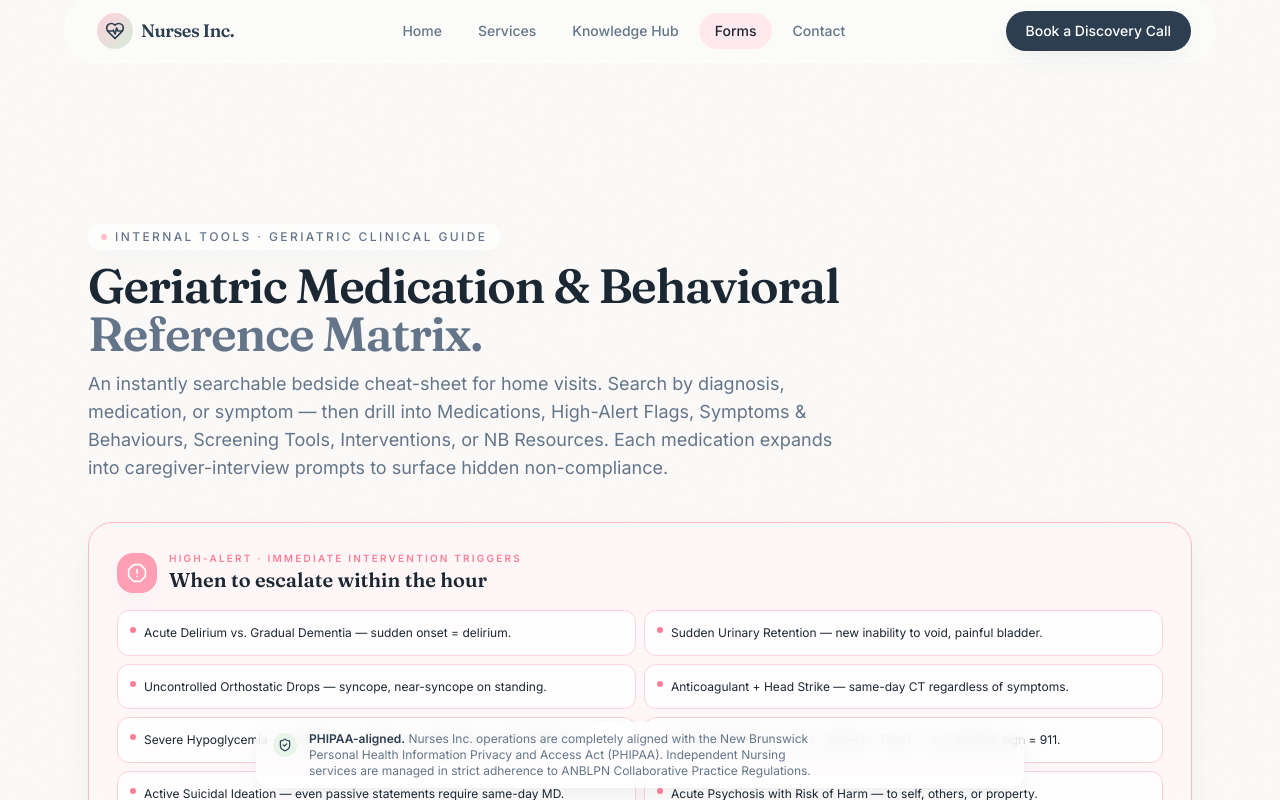
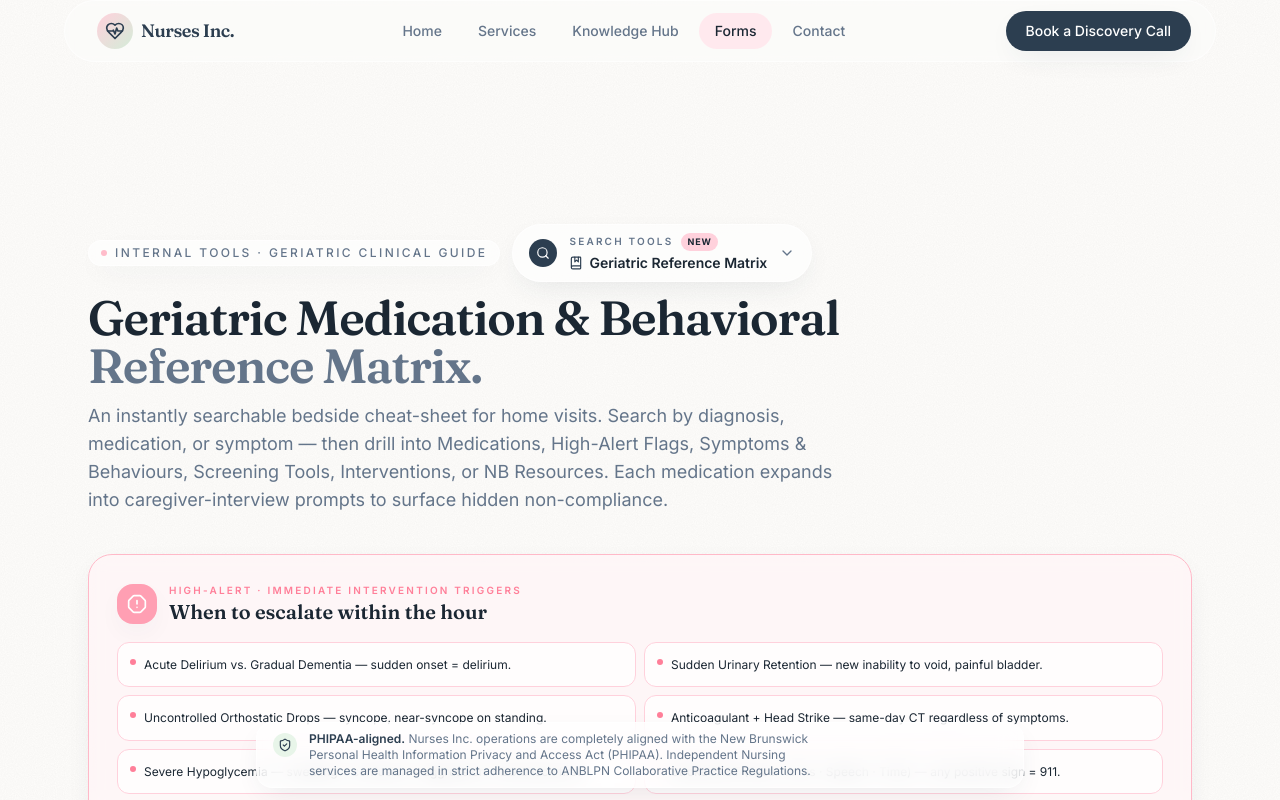
Before and after one commit to hamaouic/nursesinc, a React (Vite) app: page /forms/clinical-tools in a window 1280 px wide. Shown: the top 800 px of the page. Built offline with nearby package versions, Linux system fonts and the light colour scheme.

Commit message:
Add Search Tools dropdown pill beside Internal Tools eyebrow

```diff
--- a/src/components/Section.tsx
+++ b/src/components/Section.tsx
@@ -9,6 +9,7 @@ type Props = {
   children: ReactNode;
   className?: string;
   align?: 'left' | 'center';
+  eyebrowAction?: ReactNode;
 };
 
 export default function Section({
@@ -19,6 +20,7 @@ export default function Section({
   children,
   className,
   align = 'left',
+  eyebrowAction,
 }: Props) {
   return (
     <section
@@ -35,11 +37,16 @@ export default function Section({
             align === 'center' && 'mx-auto items-center text-center',
           )}
         >
-          {eyebrow && (
-            <span className="inline-flex w-fit items-center gap-2 rounded-full border border-white/60 bg-white/60 px-3 py-1 text-xs font-medium uppercase tracking-[0.2em] text-ink-400 shadow-soft backdrop-blur">
-              <span className="h-1.5 w-1.5 animate-pulse rounded-full bg-blush-300" />
-              {eyebrow}
-            </span>
+          {(eyebrow || eyebrowAction) && (
+            <div className="flex flex-col items-start gap-3 sm:flex-row sm:items-center">
+              {eyebrow && (
+                <span className="inline-flex w-fit items-center gap-2 rounded-full border border-white/60 bg-white/60 px-3 py-1 text-xs font-medium uppercase tracking-[0.2em] text-ink-400 shadow-soft backdrop-blur">
+                  <span className="h-1.5 w-1.5 animate-pulse rounded-full bg-blush-300" />
+                  {eyebrow}
+                </span>
+              )}
+              {eyebrowAction}
+            </div>
           )}
           {title && (
             <h2 className="font-display text-3xl font-semibold tracking-tight text-ink-700 sm:text-4xl md:text-5xl">
--- /dev/null
+++ b/src/components/ToolSwitcher.tsx
@@ -0,0 +1,204 @@
+import { useEffect, useRef, useState } from 'react';
+import { Link, useLocation } from 'react-router-dom';
+import {
+  Stethoscope,
+  BookMarked,
+  Search,
+  Check,
+  ChevronDown,
+  Wrench,
+} from 'lucide-react';
+import { cn } from '@/lib/utils';
+
+type Tool = {
+  id: string;
+  label: string;
+  sub: string;
+  Icon: React.FC<{ className?: string }>;
+  to: string;
+  status?: 'Live' | 'New' | 'Beta';
+};
+
+const TOOLS: Tool[] = [
+  {
+    id: 'reconciliation',
+    label: 'Reconciliation Worksheet',
+    sub: 'Part A audit + Part B SBAR escalation',
+    Icon: Stethoscope,
+    to: '/forms/reconciliation',
+    status: 'Live',
+  },
+  {
+    id: 'clinical-matrix',
+    label: 'Geriatric Reference Matrix',
+    sub: 'Bedside medication + behavioural cheat-sheet',
+    Icon: BookMarked,
+    to: '/forms/clinical-tools',
+    status: 'New',
+  },
+];
+
+export default function ToolSwitcher() {
+  const [open, setOpen] = useState(false);
+  const ref = useRef<HTMLDivElement>(null);
+  const location = useLocation();
+
+  // Close on outside click
+  useEffect(() => {
+    const onDown = (e: MouseEvent) => {
+      if (!ref.current?.contains(e.target as Node)) setOpen(false);
+    };
+    window.addEventListener('mousedown', onDown);
+    return () => window.removeEventListener('mousedown', onDown);
+  }, []);
+
+  // Close on route change
+  useEffect(() => {
+    setOpen(false);
+  }, [location.pathname]);
+
+  const active = TOOLS.find((t) => t.to === location.pathname) ?? TOOLS[0];
+
+  return (
+    <div ref={ref} className="relative">
+      {/* Wide pill — visually aligned with the eyebrow above */}
+      <button
+        type="button"
+        onClick={() => setOpen((v) => !v)}
+        aria-haspopup="listbox"
+        aria-expanded={open}
+        className={cn(
+          'inline-flex w-full max-w-md items-center gap-3 rounded-full border border-white/60 bg-white/60 px-4 py-2 text-left shadow-soft backdrop-blur transition-all duration-300 sm:w-auto',
+          'hover:bg-white/80 hover:-translate-y-0.5',
+          open && 'bg-white shadow-glow ring-2 ring-blush-200/60',
+        )}
+      >
+        <span className="grid h-7 w-7 shrink-0 place-items-center rounded-full bg-ink-500 text-white">
+          <Search className="h-3.5 w-3.5" />
+        </span>
+        <div className="min-w-0 flex-1">
+          <div className="flex items-center gap-2">
+            <span className="text-[10px] font-semibold uppercase tracking-[0.22em] text-ink-400">
+              Search Tools
+            </span>
+            {active.status && (
+              <span
+                className={cn(
+                  'rounded-full px-1.5 py-0.5 text-[9px] font-bold uppercase tracking-widest',
+                  active.status === 'New'
+                    ? 'bg-blush-200 text-ink-700'
+                    : active.status === 'Beta'
+                      ? 'bg-cream-200 text-ink-700'
+                      : 'bg-mint-200 text-ink-700',
+                )}
+              >
+                {active.status}
+              </span>
+            )}
+          </div>
+          <p className="mt-0.5 flex items-center gap-1.5 truncate text-sm font-semibold text-ink-700">
+            <active.Icon className="h-3.5 w-3.5 shrink-0 text-ink-500" />
+            <span className="truncate">{active.label}</span>
+          </p>
+        </div>
+        <ChevronDown
+          className={cn(
+            'h-4 w-4 shrink-0 text-ink-400 transition-transform duration-300',
+            open && 'rotate-180 text-ink-700',
+          )}
+        />
+      </button>
+
+      {/* Dropdown panel */}
+      <div
+        className={cn(
+          'absolute left-0 right-0 z-40 mt-2 origin-top overflow-hidden rounded-2xl border border-white/60 bg-white/95 shadow-glow backdrop-blur transition-all duration-300 sm:right-auto sm:w-[28rem]',
+          open
+            ? 'pointer-events-auto translate-y-0 opacity-100'
+            : 'pointer-events-none -translate-y-2 opacity-0',
+        )}
+        role="listbox"
+        aria-label="Internal tools"
+      >
+          <div className="border-b border-white/60 px-4 py-3">
+            <p className="text-[10px] font-semibold uppercase tracking-[0.22em] text-ink-400">
+              <Wrench className="mr-1 inline-block h-3 w-3" />
+              Internal Tools — Nurses &amp; Partner Physicians
+            </p>
+            <p className="mt-1 text-[11px] text-ink-400">
+              Switch between clinical tools. New tools will appear here as we
+              add them.
+            </p>
+          </div>
+
+          <ul className="max-h-[60vh] overflow-y-auto p-2">
+            {TOOLS.map((tool) => {
+              const isActive = tool.to === location.pathname;
+              return (
+                <li key={tool.id}>
+                  <Link
+                    to={tool.to}
+                    role="option"
+                    aria-selected={isActive}
+                    className={cn(
+                      'group flex w-full items-start gap-3 rounded-xl border-2 px-3 py-3 transition',
+                      isActive
+                        ? tool.id === 'reconciliation'
+                          ? 'border-mint-400 bg-mint-100'
+                          : 'border-blush-400 bg-blush-100'
+                        : 'border-transparent bg-white hover:bg-white/80',
+                    )}
+                  >
+                    <span
+                      className={cn(
+                        'grid h-10 w-10 shrink-0 place-items-center rounded-2xl text-ink-700 shadow-soft',
+                        tool.id === 'reconciliation'
+                          ? 'bg-mint-200'
+                          : 'bg-blush-200',
+                      )}
+                    >
+                      <tool.Icon className="h-4 w-4" />
+                    </span>
+                    <div className="min-w-0 flex-1">
+                      <div className="flex items-center gap-2">
+                        <span className="font-display text-sm font-semibold text-ink-700">
+                          {tool.label}
+                        </span>
+                        {tool.status && (
+                          <span
+                            className={cn(
+                              'rounded-full px-1.5 py-0.5 text-[9px] font-bold uppercase tracking-widest',
+                              tool.status === 'New'
+                                ? 'bg-blush-200 text-ink-700'
+                                : tool.status === 'Beta'
+                                  ? 'bg-cream-200 text-ink-700'
+                                  : 'bg-mint-200 text-ink-700',
+                            )}
+                          >
+                            {tool.status}
+                          </span>
+                        )}
+                      </div>
+                      <p className="mt-0.5 truncate text-[11px] text-ink-400">
+                        {tool.sub}
+                      </p>
+                    </div>
+                    {isActive && (
+                      <Check className="mt-1 h-4 w-4 shrink-0 text-ink-700" />
+                    )}
+                  </Link>
+                </li>
+              );
+            })}
+
+            {/* Placeholder for future tools */}
+            <li className="mt-2 rounded-xl border border-dashed border-ink-100 bg-white/60 px-3 py-3 text-center">
+              <span className="text-[10px] font-semibold uppercase tracking-widest text-ink-300">
+                More tools coming soon
+              </span>
+            </li>
+          </ul>
+      </div>
+    </div>
+  );
+}
--- a/src/pages/ClinicalMatrixPage.tsx
+++ b/src/pages/ClinicalMatrixPage.tsx
@@ -1,7 +1,7 @@
 import Section from '@/components/Section';
 import ClinicalReferenceMatrix from '@/components/ClinicalReferenceMatrix';
-import ToolsDashboard from './ClinicalTools';
 import HighAlertTriggers from '@/components/HighAlertTriggers';
+import ToolSwitcher from '@/components/ToolSwitcher';
 
 export default function ClinicalMatrixPage() {
   return (
@@ -9,6 +9,7 @@ export default function ClinicalMatrixPage() {
       <div className="pt-28" />
       <Section
         eyebrow="Internal Tools · Geriatric Clinical Guide"
+        eyebrowAction={<ToolSwitcher />}
         title={
           <>
             Geriatric Medication &amp; Behavioral{' '}
@@ -20,9 +21,7 @@ export default function ClinicalMatrixPage() {
         <div className="mt-6">
           <HighAlertTriggers />
         </div>
-        <ToolsDashboard>
-          <ClinicalReferenceMatrix />
-        </ToolsDashboard>
+        <ClinicalReferenceMatrix />
       </Section>
     </>
   );
--- a/src/pages/Reconciliation.tsx
+++ b/src/pages/Reconciliation.tsx
@@ -3,8 +3,8 @@ import { ChevronRight } from 'lucide-react';
 import Section from '@/components/Section';
 import ReconciliationDashboard from '@/components/ReconciliationDashboard';
 import SbarEscalation from '@/components/SbarEscalation';
-import ToolsDashboard from './ClinicalTools';
 import HighAlertTriggers from '@/components/HighAlertTriggers';
+import ToolSwitcher from '@/components/ToolSwitcher';
 
 export default function Reconciliation() {
   return (
@@ -12,6 +12,7 @@ export default function Reconciliation() {
       <div className="pt-28" />
       <Section
         eyebrow="Internal Tools"
+        eyebrowAction={<ToolSwitcher />}
         title={
           <>
             Medication Reconciliation{' '}
@@ -24,7 +25,6 @@ export default function Reconciliation() {
           <HighAlertTriggers />
         </div>
 
-        <ToolsDashboard>
         <ReconciliationDashboard />
 
         {/* Divider — visual handoff between Part A and Part B */}
@@ -49,7 +49,6 @@ export default function Reconciliation() {
         <div className="mt-6">
           <SbarEscalation />
         </div>
-        </ToolsDashboard>
       </Section>
     </>
   );
```
Lines whose indentation alone changed are shown as unchanged.
